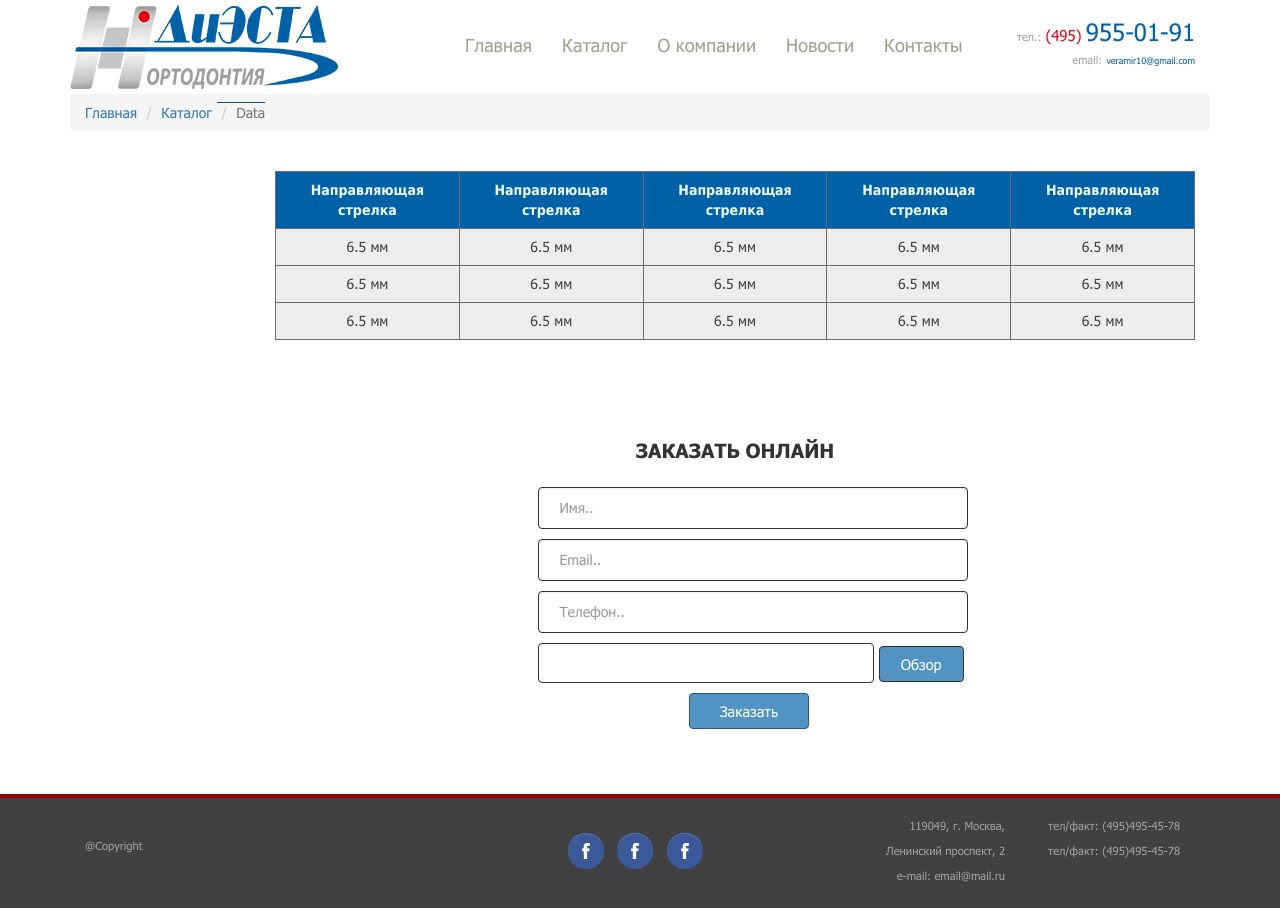
After one commit to vera23/diesta, a PHP site: page /product.php in a window 1280 px wide. The commit adds this page. Run offline with PHP 8.4, Linux system fonts and the light colour scheme; some libraries are stand-ins or nearby versions.

Commit message:
страница продукта

```diff
--- a/assets/css/main.css
+++ b/assets/css/main.css
@@ -38,13 +38,14 @@ body {
 .margin-top-15 {
     margin-top: 15px;
 }
+
 #header {
     padding: 0 0 5px;
     color: #a3a3a2;
-    position: absolute;
     top: 0;
     width: 100%;
     z-index: 100;
+    position: relative;
 }
 
 .bx-wrapper {
@@ -60,8 +61,12 @@ body {
     color: #952732;
 }
 
+.font-grey {
+    color: #a76d6d;
+}
+
 .padding-0 {
-    padding: 0!important;
+    padding: 0 !important;
 }
 
 #advertising {
@@ -168,6 +173,8 @@ body {
     text-transform: uppercase;
     font-size: 1.4em;
     font-family: "tahoma bold";
+    margin: 100px 0 25px;
+    text-align: center;
 }
 
 .margin-bottom-85 {
@@ -267,3 +274,92 @@ a.news-link:hover img {
 .margin-top-20 {
     margin-top: 20px;
 }
+
+button[type=submit] {
+    background-color: #5193c3;
+    border: solid 1px #225980;
+    color: white;
+    padding: 7px 30px;
+    font-size: 1.036em;
+    margin: 0 35% 65px;
+}
+
+form {
+    margin: 0 27%;
+}
+
+input {
+    padding: 20px !important;
+    border: 1px solid #333333 !important;
+}
+
+.form-group {
+    margin-bottom: 10px;
+}
+
+.inputfile {
+    width: 0.1px;
+    height: 0.1px;
+    opacity: 0;
+    overflow: hidden;
+    position: absolute;
+    z-index: -1;
+    right: 0;
+}
+
+.inputfile + label {
+    border: 1px solid #333333 !important;
+    border-radius: 4px;
+    padding: 7px 21px;
+    font-size: 1.036em;
+    color: white;
+    background-color: #5193c3;
+    display: inline-block;
+    font-weight: 400;
+}
+
+.file-label {
+    margin-top: 3px;
+}
+
+.inputfile:focus + label,
+.inputfile + label:hover {
+    background-color: #5193c3;
+}
+
+.inputfile + label {
+    cursor: pointer; /* "hand" cursor */
+}
+
+.file-value {
+    height: 40px;
+    width: 78%;
+    border-radius: 4px;
+    border: 1px solid #333333 !important;
+    display: inline-block;
+    margin-right: 5px;
+    margin-bottom: 10px;
+    padding: 10px 15px;
+    color: #414143;
+}
+
+table {
+    margin-top: 20px;
+    max-width: 100%;
+}
+
+thead {
+    background-color: #0061a6;
+    color: #f0ffff;
+}
+
+th, td {
+    text-align: center;
+    border: 1px solid #6b6b6b!important;
+
+}
+
+table tr td{
+    background-color: #ededed;
+    color: #464646;
+}
--- a/index.php
+++ b/index.php
@@ -16,6 +16,7 @@
 <style>
     #header {
         background-color: rgba(255, 255, 255, 0.4);
+        position: absolute;
     }
 </style>
 <body>
--- /dev/null
+++ b/product.php
@@ -0,0 +1,220 @@
+<!DOCTYPE html>
+<html lang="en">
+<head>
+    <script src="//ajax.googleapis.com/ajax/libs/jquery/1.8.2/jquery.min.js"></script>
+
+    <link href="assets/bootstrap/css/bootstrap.min.css" rel="stylesheet">
+    <meta name="viewport" content="width=device-width, initial-scale=1">
+
+    <script src="assets/bxslider/jquery.bxslider.min.js"></script>
+    <!-- bxSlider CSS file -->
+    <link href="assets/bxslider/jquery.bxslider.css" rel="stylesheet"/>
+    <link href="assets/css/main.css" rel="stylesheet">
+
+</head>
+<body>
+<div id="header" class="row">
+    <div class="container">
+        <div class="col-lg-4 col-xs-12 col-sm-4">
+            <img class="margin-top-5" src="assets/images/logo.png">
+        </div>
+        <div class="col-lg-6 col-sm-6 col-xs-12">
+            <ul id="menu" class="nav navbar-nav fsize-18">
+                <li><a href="#">
+                        Главная
+                    </a>
+                </li>
+                <li><a href="#">
+                        Каталог </a>
+                </li>
+                <li><a href="#">
+                        О компании </a>
+                </li>
+                <li><a href="#">
+                        Новости</a>
+                </li>
+                <li><a href="#">
+                        Контакты </a>
+                </li>
+            </ul>
+        </div>
+        <div class="hidden-xs col-lg-2 col-sm-2 padding-0 margin-top-15">
+            <div class="text-right col-sm-12 padding-0">
+                <span class="fsize-11">тел.:</span>
+                <span class="fcolor-red fsize-15">(495)</span>
+                <span class="fcolor-blue fsize-24">955-01-91</span>
+            </div>
+            <div class="text-right col-sm-12 padding-0">
+                <span class="fsize-11">email:</span>
+                <span class="fcolor-blue fsize-9">veramir10@gmail.com</span>
+            </div>
+        </div>
+    </div>
+</div>
+
+
+<div class="container">
+    <ol class="breadcrumb">
+        <li class="breadcrumb-item"><a href="/">Главная</a></li>
+        <li class="breadcrumb-item"><a href="#">Каталог</a></li>
+        <li class="breadcrumb-item active">Data</li>
+    </ol>
+    <div class="col-sm-2">
+
+    </div>
+    <div class="col-sm-10">
+        <div class="row">
+
+        </div>
+        <table class="table table-bordered">
+            <thead>
+            <tr>
+                <th>
+                    Направляющая стрелка
+                </th>
+                <th>
+                    Направляющая стрелка
+                </th>
+                <th>
+                    Направляющая стрелка
+                </th>
+                <th>
+                    Направляющая стрелка
+                </th>
+                <th>
+                    Направляющая стрелка
+                </th>
+            </tr>
+            </thead>
+            <tbody>
+            <tr>
+                <td>
+                    6.5 мм
+                </td>
+                <td>
+                    6.5 мм
+                </td>
+                <td>
+                    6.5 мм
+                </td>
+                <td>
+                    6.5 мм
+                </td>
+                <td>
+                    6.5 мм
+                </td>
+            </tr>
+            <tr>
+                <td>
+                    6.5 мм
+                </td>
+                <td>
+                    6.5 мм
+                </td>
+                <td>
+                    6.5 мм
+                </td>
+                <td>
+                    6.5 мм
+                </td>
+                <td>
+                    6.5 мм
+                </td>
+            </tr>
+            <tr>
+                <td>
+                    6.5 мм
+                </td>
+                <td>
+                    6.5 мм
+                </td>
+                <td>
+                    6.5 мм
+                </td>
+                <td>
+                    6.5 мм
+                </td>
+                <td>
+                    6.5 мм
+                </td>
+            </tr>
+            </tbody>
+        </table>
+
+    <h3 class="header">
+        Заказать онлайн
+    </h3>
+        <form class="col-sm-6 col-lg-6 col-xs-12">
+            <div class="form-group">
+                <input type="text" class="form-control" id="exampleInputEmail1" placeholder="Имя..">
+            </div>
+            <div class="form-group">
+                <input type="email" class="form-control" id="exampleInputPassword1" placeholder="Email..">
+            </div>
+            <div class="form-group">
+                <input type="tel" class="form-control" id="exampleInputPassword1" placeholder="Телефон..">
+            </div>
+            <div class="file-value pull-left"></div>
+            <input name="file" type="file" id="file" class="inputfile" data-multiple-caption="{count} files selected"
+                   multiple>
+            <label for="file" class="file-label">Обзор</label>
+            <button type="submit" class="btn btn-default">Заказать</button>
+        </form>
+    </div>
+    </div>
+
+
+<div id="footer">
+    <div class="container">
+        <div class="col-lg-4 col-sm-4 col-xs-12 text-left padding-top-25">
+            @Copyright
+        </div>
+        <div class="col-lg-4 col-sm-4 col-xs-12 text-center padding-top-20">
+            <a href="#">
+                <img class="margin-right-10" src="assets/images/fb.png">
+            </a>
+            <a href="#">
+                <img class="margin-right-10" src="assets/images/fb.png">
+            </a>
+            <a href="#">
+                <img class="margin-right-10" src="assets/images/fb.png">
+            </a>
+        </div>
+        <div class="col-lg-4 col-sm-4 col-xs-12 text-right">
+            <div class="col-lg-6 col-sm-6 col-xs-12">
+                119049, г. Москва,<br>
+                Ленинский проспект, 2<br>
+                e-mail: email@mail.ru
+            </div>
+            <div class="col-lg-6 col-sm-6 col-xs-12">
+                тел/факт: (495)495-45-78<br>
+                тел/факт: (495)495-45-78<br>
+            </div>
+        </div>
+    </div>
+</div>
+</body>
+</html>
+
+<script>
+    var inputs = document.querySelectorAll('.inputfile');
+    Array.prototype.forEach.call(inputs, function (input) {
+        var label = input.nextElementSibling,
+            labelVal = label.innerHTML;
+
+        input.addEventListener('change', function (e) {
+            var fileName = '';
+            if (this.files && this.files.length > 1)
+                fileName = ( this.getAttribute('data-multiple-caption') || '' ).replace('{count}', this.files.length);
+            else
+                fileName = e.target.value.split('\\').pop();
+
+            if (fileName) {
+                $('.file-value').html(fileName);
+
+            }
+            else
+                label.innerHTML = labelVal;
+        });
+    });
+</script>
```
